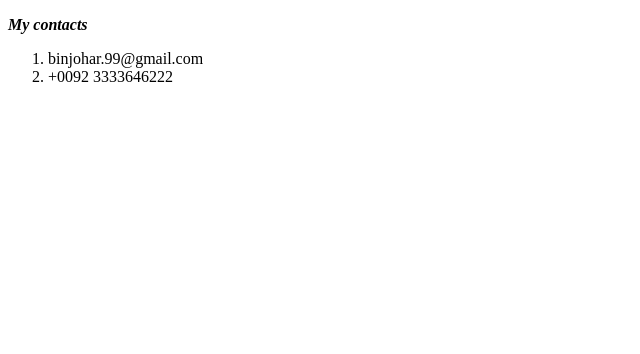
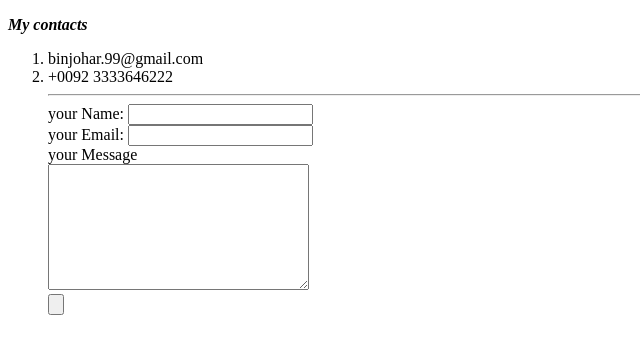
Before and after one commit to Abdullahrak/Abdullah, a plain HTML site: page ContactMe.html in a window 1280 px wide. Shown: the whole page, without its empty margins (0-640 px from the left). Drawn offline with Linux system fonts and the light colour scheme.

Commit message:
updating Contact us

```diff
--- a/ContactMe.html
+++ b/ContactMe.html
@@ -10,5 +10,15 @@
       <li>binjohar.99@gmail.com</li>
       <li>+0092 3333646222</li
     </ol>
+    <hr>
+    <form action="mailto:binjohar.99@gmail.com" method="post" enctype="text/plain" >
+      <label>your Name:</label>
+      <input type="text" name="MY name" value=""><br>
+      <label>your Email:</label>
+      <input type="email" name="My Email" value=""><br>
+      <label>your Message</label><br>
+      <textarea name="My Message" rows="8" cols="30"></textarea><br>
+      <input type="submit" name="" value="">
+    </form>
   </body>
 </html>
```
